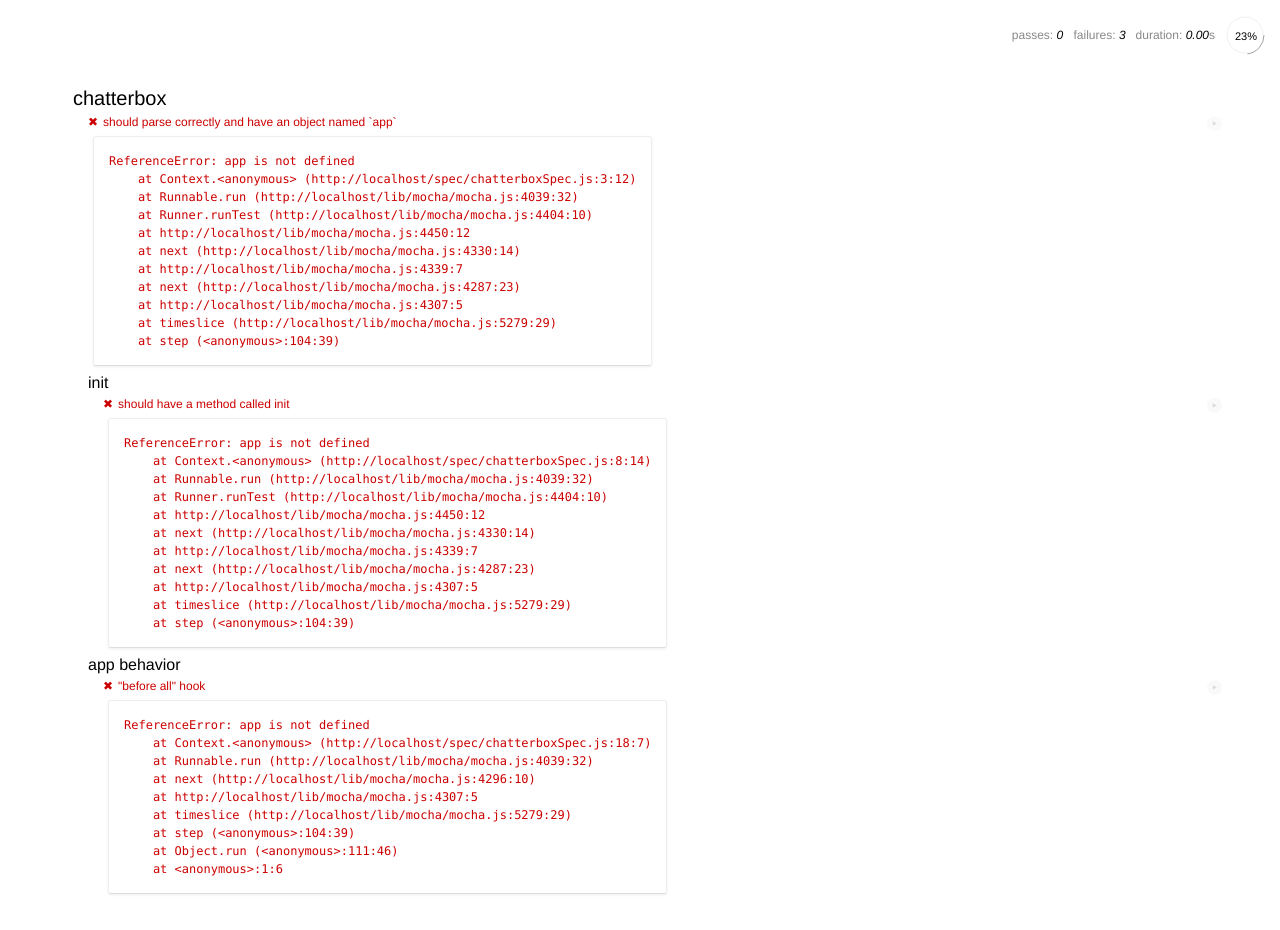
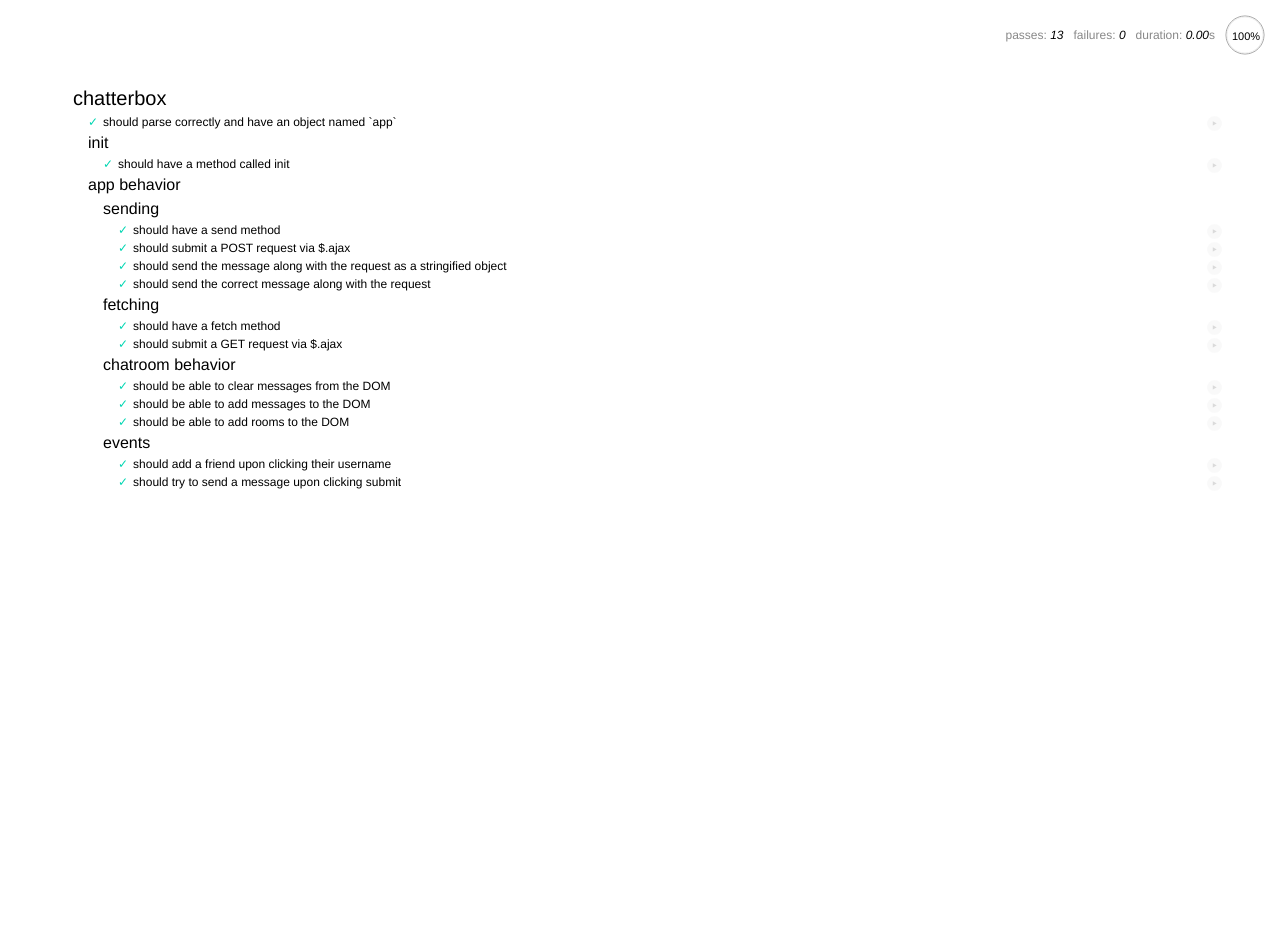
Before and after one commit to wtseng678/chatterbox-client, a website: page SpecRunner.html in a window 1280 px wide. After the commit the page ends 800 px from the top, so only its background shows below. Drawn offline with Linux system fonts and the light colour scheme.

Commit message:
Implemented Chatterbox functionality

```diff
--- a/bower.json
+++ b/bower.json
@@ -9,7 +9,7 @@
   "private": true,
   "dependencies": {
     "backbone": "~1.1.2",
-    "underscore": "~1.7.0",
+    "underscore": "^1.9.1",
     "jquery": "~2.1.1"
   },
   "ignore": [
--- a/client/index.html
+++ b/client/index.html
@@ -1,4 +1,4 @@
-<!doctype html>
+<!DOCTYPE html>
 <html>
   <head>
     <meta charset="utf-8">
@@ -7,6 +7,8 @@
 
     <!-- dependencies -->
     <script src="bower_components/jquery/dist/jquery.js"></script>
+    <script src="bower_components/underscore/underscore.js"></script>
+    <script src="bower_components/backbone/backbone.js"></script>
     <script>
       // YOU DO NOT NEED TO EDIT THIS CODE
       if (!/(&|\?)username=/.test(window.location.search)) {
@@ -26,6 +28,8 @@
     <div id="main">
       <h1>chatterbox</h1>
       <!-- Your HTML goes here! -->
+
+
     </div>
     <div id="chats"></div>
   </body>
--- a/client/scripts/app.js
+++ b/client/scripts/app.js
@@ -1 +1,88 @@
-// YOUR CODE HERE:
+var app = {
+	roomName: undefined,
+	friends: {},
+	server: 'http://parse.sfm6.hackreactor.com',
+	init: function() {
+		app.username = window.location.search.substr(10);
+        app.$main = $('#main');
+        app.$message = $('#message');
+        app.$chats = $('#chats');
+        app.$roomSelect = $('#roomSelect');
+        app.$send = $('#send');
+        app.$main.on('click', '.username', app.handleUsernameClick);
+        app.$send.on('submit', app.handleSubmit);
+        app.$roomSelect.on('change', app.roomChange);
+		app.fetch(app.roomName);
+        setInterval(function() { app.fetch(app.roomName); }, 1000);
+	},
+	send: function(message) {
+    	$.ajax({
+    		url: 'http://parse.sfm6.hackreactor.com',
+    		type: 'POST',
+    		data: JSON.stringify(message),
+    		contentType: 'application/json',
+    		success: function(data) {
+    			console.log('chatterbox: Message sent');
+    			app.renderMessage(data);
+    		},
+    		error: function(data) {
+    			console.error('chatterbox: Failed to send message');
+    		}
+    	});
+	},
+	fetch: function() {
+    	$.ajax({
+    		url: 'http://parse.sfm6.hackreactor.com',
+    		type: 'GET',
+    		data: JSON.stringify(message),
+    		contentType: 'application/json',
+    		success: function(data) {
+    			console.log('chatterbox: Message received');
+    			app.renderMessage(data);
+    		},
+    		error: function(data) {
+    			console.error('chatterbox: Failed to receive message');
+    		}
+    	});
+	},
+
+    clearMessages: function() {
+    	$('#chats').html('');
+    },
+
+
+    renderMessage: function(message){
+        $('.post').remove();
+        var {username, text, roomname} = message;
+        var element = $('<div class="username ' + (username === undefined || username.includes('<') || username.includes('$') ? 'anonymous' : username.split(" ").join()) + '">');
+		element.text(username + ' [' + roomname + '] : ' + text + '</div>');
+		$('#chats').append(element);
+    },
+
+
+    renderRoom: function(room) {
+	    if (room !== undefined && room !== '') {
+			$('#roomSelect').append('<option value="' + room + '">' + room + '</option>');
+	    }
+    },
+
+    handleSubmit: function() {
+    	$('#sendButton').on('click', function() {
+	        var message={};
+	        message.username=window.location.search.slice(10);
+	        message.text=$('#messageInput').val();
+	        message.roomname=app.roomName;
+	        app.send(message);
+		});
+    },
+
+    handleUsernameClick: function(evt) {
+		var username = $(evt.currentTarget).attr('data-username');
+		if (username !== undefined) {
+			console.log('chatterbox: Adding %s as a friend', username);
+			app.friends[username] = true;
+			var selector = '[data-username="'+username.replace(/"/g, '\\\"')+'"]';
+			var $usernames = $(selector).addClass('friend');
+		}
+    }
+};
```
Also changed, not shown: spec/chatterboxSpec.js (+0 -2 lines).
